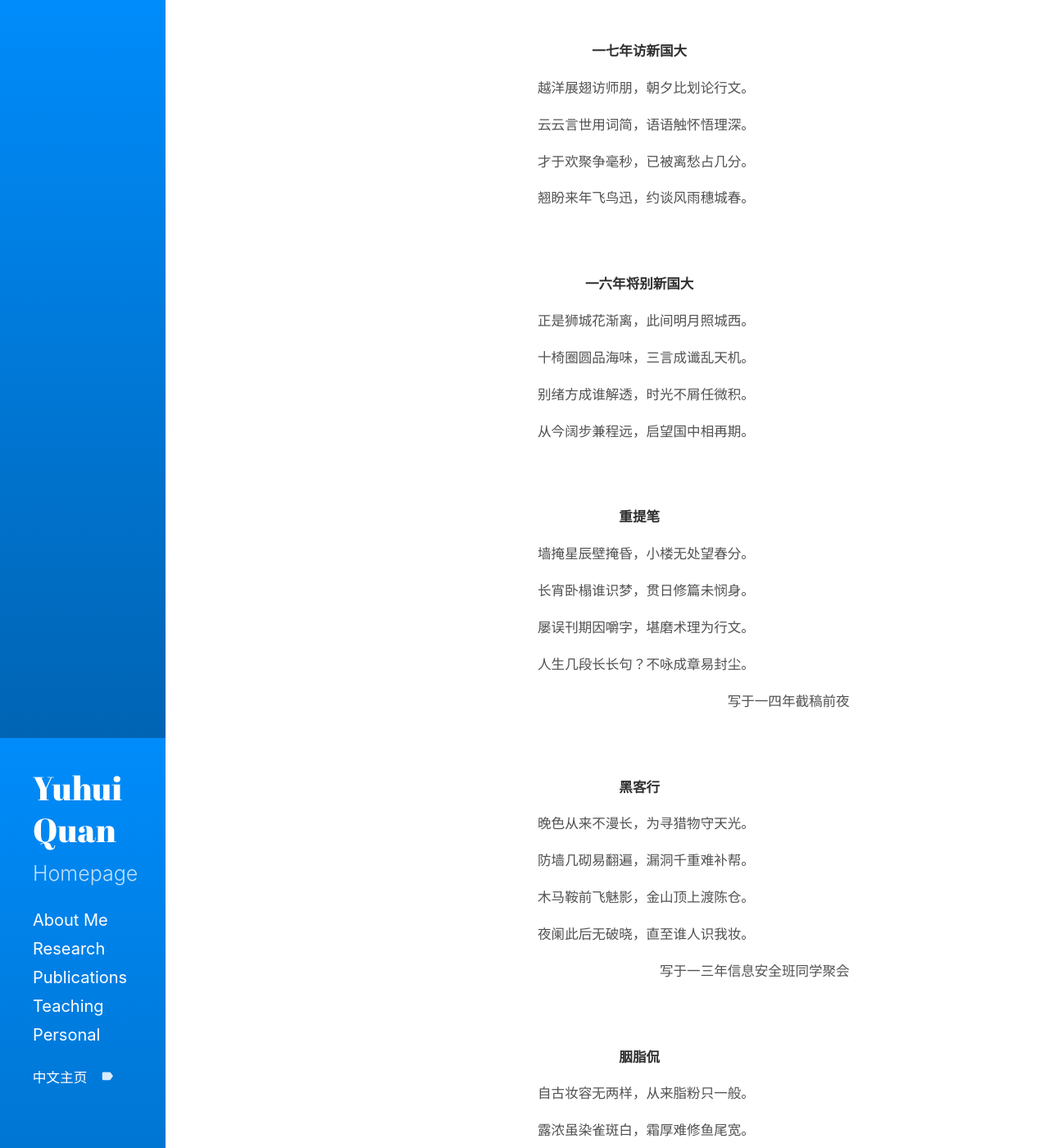
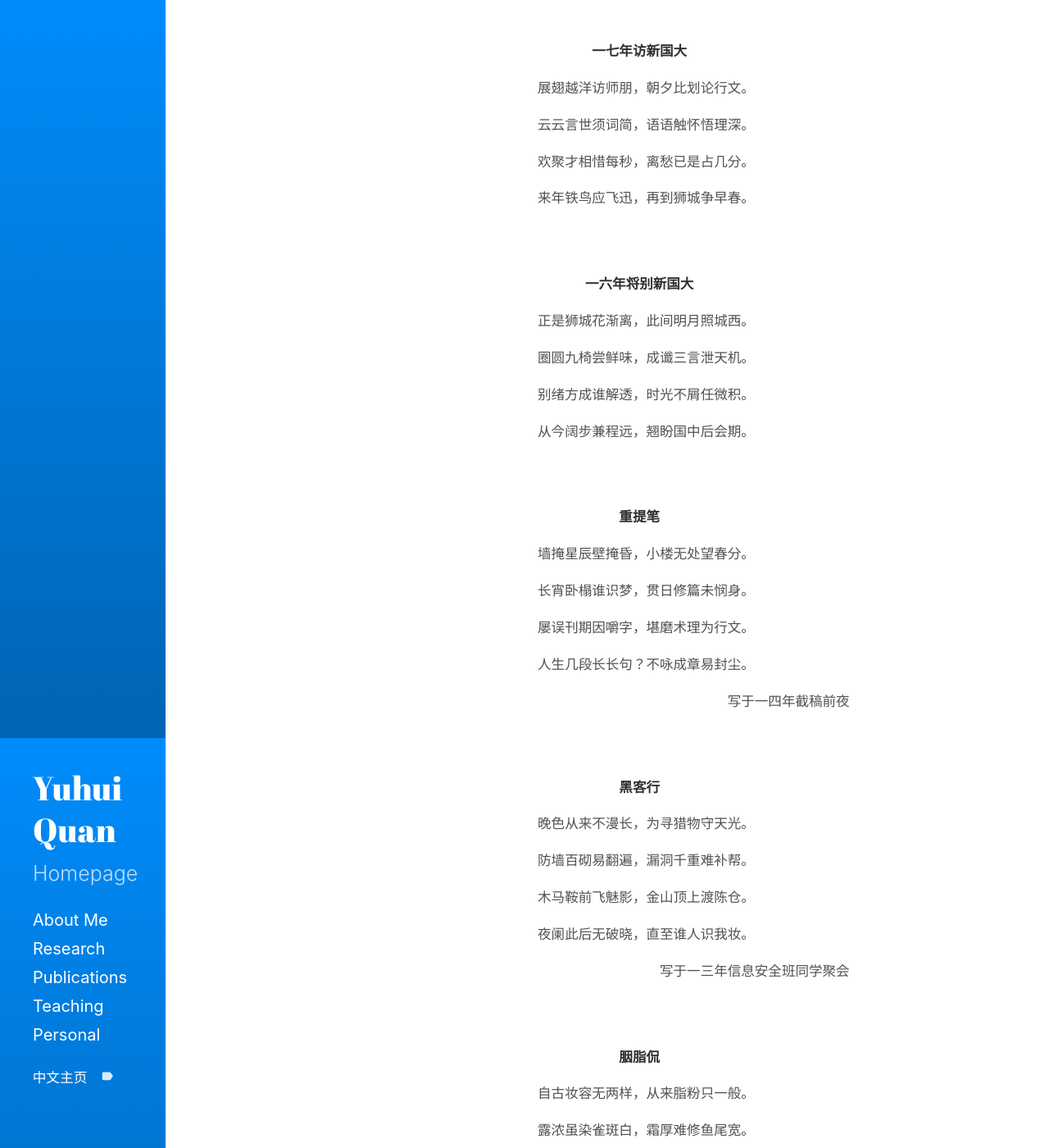
Before and after one commit to csyhquan/csyhquan.github.io, a Jekyll site: the page built from category/poem/poem.md, in a window 1280 px wide and 1400 px high. Shown: the whole window at 82% size. Built offline with Jekyll 4.4.1, drawn with Linux system fonts in a browser that asks for light colours; some of the changed text lies outside the part shown.

Commit message:
Update poem.md

```diff
--- a/category/poem/poem.md
+++ b/category/poem/poem.md
@@ -4,19 +4,19 @@ title:
 ---
 <t1>
 <p>&emsp;&emsp;&emsp;&emsp;&emsp;&emsp;&emsp;&emsp;&emsp;&emsp;&emsp;&emsp;&emsp;&emsp;&emsp;&emsp;&emsp;&emsp;&emsp;&emsp;&emsp;&emsp;&emsp;&emsp;&emsp;&emsp;&emsp;&emsp;&emsp;<strong>一七年访新国大</strong></p>
-<p>&emsp;&emsp;&emsp;&emsp;&emsp;&emsp;&emsp;&emsp;&emsp;&emsp;&emsp;&emsp;&emsp;&emsp;&emsp;&emsp;&emsp;&emsp;&emsp;&emsp;&emsp;&emsp;&emsp;&emsp;&emsp;越洋展翅访师朋，朝夕比划论行文。</p>
-<p>&emsp;&emsp;&emsp;&emsp;&emsp;&emsp;&emsp;&emsp;&emsp;&emsp;&emsp;&emsp;&emsp;&emsp;&emsp;&emsp;&emsp;&emsp;&emsp;&emsp;&emsp;&emsp;&emsp;&emsp;&emsp;云云言世用词简，语语触怀悟理深。</p>
-<p>&emsp;&emsp;&emsp;&emsp;&emsp;&emsp;&emsp;&emsp;&emsp;&emsp;&emsp;&emsp;&emsp;&emsp;&emsp;&emsp;&emsp;&emsp;&emsp;&emsp;&emsp;&emsp;&emsp;&emsp;&emsp;才于欢聚争毫秒，已被离愁占几分。</p>
-<p>&emsp;&emsp;&emsp;&emsp;&emsp;&emsp;&emsp;&emsp;&emsp;&emsp;&emsp;&emsp;&emsp;&emsp;&emsp;&emsp;&emsp;&emsp;&emsp;&emsp;&emsp;&emsp;&emsp;&emsp;&emsp;翘盼来年飞鸟迅，约谈风雨穗城春。</p>
+<p>&emsp;&emsp;&emsp;&emsp;&emsp;&emsp;&emsp;&emsp;&emsp;&emsp;&emsp;&emsp;&emsp;&emsp;&emsp;&emsp;&emsp;&emsp;&emsp;&emsp;&emsp;&emsp;&emsp;&emsp;&emsp;展翅越洋访师朋，朝夕比划论行文。</p>
+<p>&emsp;&emsp;&emsp;&emsp;&emsp;&emsp;&emsp;&emsp;&emsp;&emsp;&emsp;&emsp;&emsp;&emsp;&emsp;&emsp;&emsp;&emsp;&emsp;&emsp;&emsp;&emsp;&emsp;&emsp;&emsp;云云言世须词简，语语触怀悟理深。</p>
+<p>&emsp;&emsp;&emsp;&emsp;&emsp;&emsp;&emsp;&emsp;&emsp;&emsp;&emsp;&emsp;&emsp;&emsp;&emsp;&emsp;&emsp;&emsp;&emsp;&emsp;&emsp;&emsp;&emsp;&emsp;&emsp;欢聚才相惜每秒，离愁已是占几分。</p>
+<p>&emsp;&emsp;&emsp;&emsp;&emsp;&emsp;&emsp;&emsp;&emsp;&emsp;&emsp;&emsp;&emsp;&emsp;&emsp;&emsp;&emsp;&emsp;&emsp;&emsp;&emsp;&emsp;&emsp;&emsp;&emsp;来年铁鸟应飞迅，再到狮城争早春。</p>
 
 <br>
 <br>
 
 <p>&emsp;&emsp;&emsp;&emsp;&emsp;&emsp;&emsp;&emsp;&emsp;&emsp;&emsp;&emsp;&emsp;&emsp;&emsp;&emsp;&emsp;&emsp;&emsp;&emsp;&emsp;&emsp;&emsp;&emsp;&emsp;&emsp;&emsp;&emsp;&ensp;<strong>一六年将别新国大</strong></p>
 <p>&emsp;&emsp;&emsp;&emsp;&emsp;&emsp;&emsp;&emsp;&emsp;&emsp;&emsp;&emsp;&emsp;&emsp;&emsp;&emsp;&emsp;&emsp;&emsp;&emsp;&emsp;&emsp;&emsp;&emsp;&emsp;正是狮城花渐离，此间明月照城西。</p>
-<p>&emsp;&emsp;&emsp;&emsp;&emsp;&emsp;&emsp;&emsp;&emsp;&emsp;&emsp;&emsp;&emsp;&emsp;&emsp;&emsp;&emsp;&emsp;&emsp;&emsp;&emsp;&emsp;&emsp;&emsp;&emsp;十椅圈圆品海味，三言成谶乱天机。</p>
+<p>&emsp;&emsp;&emsp;&emsp;&emsp;&emsp;&emsp;&emsp;&emsp;&emsp;&emsp;&emsp;&emsp;&emsp;&emsp;&emsp;&emsp;&emsp;&emsp;&emsp;&emsp;&emsp;&emsp;&emsp;&emsp;圈圆九椅尝鲜味，成谶三言泄天机。</p>
 <p>&emsp;&emsp;&emsp;&emsp;&emsp;&emsp;&emsp;&emsp;&emsp;&emsp;&emsp;&emsp;&emsp;&emsp;&emsp;&emsp;&emsp;&emsp;&emsp;&emsp;&emsp;&emsp;&emsp;&emsp;&emsp;别绪方成谁解透，时光不屑任微积。</p>
-<p>&emsp;&emsp;&emsp;&emsp;&emsp;&emsp;&emsp;&emsp;&emsp;&emsp;&emsp;&emsp;&emsp;&emsp;&emsp;&emsp;&emsp;&emsp;&emsp;&emsp;&emsp;&emsp;&emsp;&emsp;&emsp;从今阔步兼程远，启望国中相再期。</p>
+<p>&emsp;&emsp;&emsp;&emsp;&emsp;&emsp;&emsp;&emsp;&emsp;&emsp;&emsp;&emsp;&emsp;&emsp;&emsp;&emsp;&emsp;&emsp;&emsp;&emsp;&emsp;&emsp;&emsp;&emsp;&emsp;从今阔步兼程远，翘盼国中后会期。</p>
 
 <br>
 <br>
@@ -33,7 +33,7 @@ title:
 
 <p>&emsp;&emsp;&emsp;&emsp;&emsp;&emsp;&emsp;&emsp;&emsp;&emsp;&emsp;&emsp;&emsp;&emsp;&emsp;&emsp;&emsp;&emsp;&emsp;&emsp;&emsp;&emsp;&emsp;&emsp;&emsp;&emsp;&emsp;&emsp;&emsp;&emsp;&emsp;<strong>黑客行</strong></p>
 <p>&emsp;&emsp;&emsp;&emsp;&emsp;&emsp;&emsp;&emsp;&emsp;&emsp;&emsp;&emsp;&emsp;&emsp;&emsp;&emsp;&emsp;&emsp;&emsp;&emsp;&emsp;&emsp;&emsp;&emsp;&emsp;晚色从来不漫长，为寻猎物守天光。</p>
-<p>&emsp;&emsp;&emsp;&emsp;&emsp;&emsp;&emsp;&emsp;&emsp;&emsp;&emsp;&emsp;&emsp;&emsp;&emsp;&emsp;&emsp;&emsp;&emsp;&emsp;&emsp;&emsp;&emsp;&emsp;&emsp;防墙几砌易翻遍，漏洞千重难补帮。</p>
+<p>&emsp;&emsp;&emsp;&emsp;&emsp;&emsp;&emsp;&emsp;&emsp;&emsp;&emsp;&emsp;&emsp;&emsp;&emsp;&emsp;&emsp;&emsp;&emsp;&emsp;&emsp;&emsp;&emsp;&emsp;&emsp;防墙百砌易翻遍，漏洞千重难补帮。</p>
 <p>&emsp;&emsp;&emsp;&emsp;&emsp;&emsp;&emsp;&emsp;&emsp;&emsp;&emsp;&emsp;&emsp;&emsp;&emsp;&emsp;&emsp;&emsp;&emsp;&emsp;&emsp;&emsp;&emsp;&emsp;&emsp;木马鞍前飞魅影，金山顶上渡陈仓。</p>
 <p>&emsp;&emsp;&emsp;&emsp;&emsp;&emsp;&emsp;&emsp;&emsp;&emsp;&emsp;&emsp;&emsp;&emsp;&emsp;&emsp;&emsp;&emsp;&emsp;&emsp;&emsp;&emsp;&emsp;&emsp;&emsp;夜阑此后无破晓，直至谁人识我妆。</p>
 <p>&emsp;&emsp;&emsp;&emsp;&emsp;&emsp;&emsp;&emsp;&emsp;&emsp;&emsp;&emsp;&emsp;&emsp;&emsp;&emsp;&emsp;&emsp;&emsp;&emsp;&emsp;&emsp;&emsp;&emsp;&emsp;&emsp;&emsp;&emsp;&emsp;&emsp;&emsp;&emsp;&emsp;&emsp;写于一三年信息安全班同学聚会</p>
@@ -44,17 +44,17 @@ title:
 <p>&emsp;&emsp;&emsp;&emsp;&emsp;&emsp;&emsp;&emsp;&emsp;&emsp;&emsp;&emsp;&emsp;&emsp;&emsp;&emsp;&emsp;&emsp;&emsp;&emsp;&emsp;&emsp;&emsp;&emsp;&emsp;&emsp;&emsp;&emsp;&emsp;&emsp;&emsp;<strong>胭脂侃</strong></p>
 <p>&emsp;&emsp;&emsp;&emsp;&emsp;&emsp;&emsp;&emsp;&emsp;&emsp;&emsp;&emsp;&emsp;&emsp;&emsp;&emsp;&emsp;&emsp;&emsp;&emsp;&emsp;&emsp;&emsp;&emsp;&emsp;自古妆容无两样，从来脂粉只一般。</p>
 <p>&emsp;&emsp;&emsp;&emsp;&emsp;&emsp;&emsp;&emsp;&emsp;&emsp;&emsp;&emsp;&emsp;&emsp;&emsp;&emsp;&emsp;&emsp;&emsp;&emsp;&emsp;&emsp;&emsp;&emsp;&emsp;露浓虽染雀斑白，霜厚难修鱼尾宽。</p>
-<p>&emsp;&emsp;&emsp;&emsp;&emsp;&emsp;&emsp;&emsp;&emsp;&emsp;&emsp;&emsp;&emsp;&emsp;&emsp;&emsp;&emsp;&emsp;&emsp;&emsp;&emsp;&emsp;&emsp;&emsp;&emsp;假面凭谁论丑美，素颜有幸展愁欢。</p>
+<p>&emsp;&emsp;&emsp;&emsp;&emsp;&emsp;&emsp;&emsp;&emsp;&emsp;&emsp;&emsp;&emsp;&emsp;&emsp;&emsp;&emsp;&emsp;&emsp;&emsp;&emsp;&emsp;&emsp;&emsp;&emsp;假面凭谁说丑美，素颜有幸展愁欢。</p>
 <p>&emsp;&emsp;&emsp;&emsp;&emsp;&emsp;&emsp;&emsp;&emsp;&emsp;&emsp;&emsp;&emsp;&emsp;&emsp;&emsp;&emsp;&emsp;&emsp;&emsp;&emsp;&emsp;&emsp;&emsp;&emsp;天然何必屡装饰，熟络便成好景观。</p>
 
 <br>
 <br>
 
-<p>&emsp;&emsp;&emsp;&emsp;&emsp;&emsp;&emsp;&emsp;&emsp;&emsp;&emsp;&emsp;&emsp;&emsp;&emsp;&emsp;&emsp;&emsp;&emsp;&emsp;&emsp;&emsp;&emsp;&emsp;&emsp;&emsp;&emsp;&ensp;<strong>重游金工实习旧地有感</strong></p>
-<p>&emsp;&emsp;&emsp;&emsp;&emsp;&emsp;&emsp;&emsp;&emsp;&emsp;&emsp;&emsp;&emsp;&emsp;&emsp;&emsp;&emsp;&emsp;&emsp;&emsp;&emsp;&emsp;&emsp;&emsp;&emsp;金工实习来匆匆，杨春水暖眼惺忪。</p>
-<p>&emsp;&emsp;&emsp;&emsp;&emsp;&emsp;&emsp;&emsp;&emsp;&emsp;&emsp;&emsp;&emsp;&emsp;&emsp;&emsp;&emsp;&emsp;&emsp;&emsp;&emsp;&emsp;&emsp;&emsp;&emsp;化学加工留铭记，电火腐蚀销融通。</p>
-<p>&emsp;&emsp;&emsp;&emsp;&emsp;&emsp;&emsp;&emsp;&emsp;&emsp;&emsp;&emsp;&emsp;&emsp;&emsp;&emsp;&emsp;&emsp;&emsp;&emsp;&emsp;&emsp;&emsp;&emsp;&emsp;千刀纵横磨银铁，百万龙炎打钢铜。</p>
-<p>&emsp;&emsp;&emsp;&emsp;&emsp;&emsp;&emsp;&emsp;&emsp;&emsp;&emsp;&emsp;&emsp;&emsp;&emsp;&emsp;&emsp;&emsp;&emsp;&emsp;&emsp;&emsp;&emsp;&emsp;&emsp;当时厂房烙痕处，车床依旧转飞风。</p>
+<p>&emsp;&emsp;&emsp;&emsp;&emsp;&emsp;&emsp;&emsp;&emsp;&emsp;&emsp;&emsp;&emsp;&emsp;&emsp;&emsp;&emsp;&emsp;&emsp;&emsp;&emsp;&emsp;&emsp;&emsp;&emsp;&emsp;&ensp;<strong>重游金工实习旧地打油一首</strong></p>
+<p>&emsp;&emsp;&emsp;&emsp;&emsp;&emsp;&emsp;&emsp;&emsp;&emsp;&emsp;&emsp;&emsp;&emsp;&emsp;&emsp;&emsp;&emsp;&emsp;&emsp;&emsp;&emsp;&emsp;&emsp;&emsp;曾是少年劝练工，杨春水暖眼惺忪。</p>
+<p>&emsp;&emsp;&emsp;&emsp;&emsp;&emsp;&emsp;&emsp;&emsp;&emsp;&emsp;&emsp;&emsp;&emsp;&emsp;&emsp;&emsp;&emsp;&emsp;&emsp;&emsp;&emsp;&emsp;&emsp;&emsp;化学牌铭留名迹，电火腐蚀召祝融。</p>
+<p>&emsp;&emsp;&emsp;&emsp;&emsp;&emsp;&emsp;&emsp;&emsp;&emsp;&emsp;&emsp;&emsp;&emsp;&emsp;&emsp;&emsp;&emsp;&emsp;&emsp;&emsp;&emsp;&emsp;&emsp;&emsp;百万龙炎烧铁骨，千般横纵打钢铜。</p>
+<p>&emsp;&emsp;&emsp;&emsp;&emsp;&emsp;&emsp;&emsp;&emsp;&emsp;&emsp;&emsp;&emsp;&emsp;&emsp;&emsp;&emsp;&emsp;&emsp;&emsp;&emsp;&emsp;&emsp;&emsp;&emsp;当时房厂烙痕处，依旧车床飞转风。</p>
 
 <br>
 <br>
```
